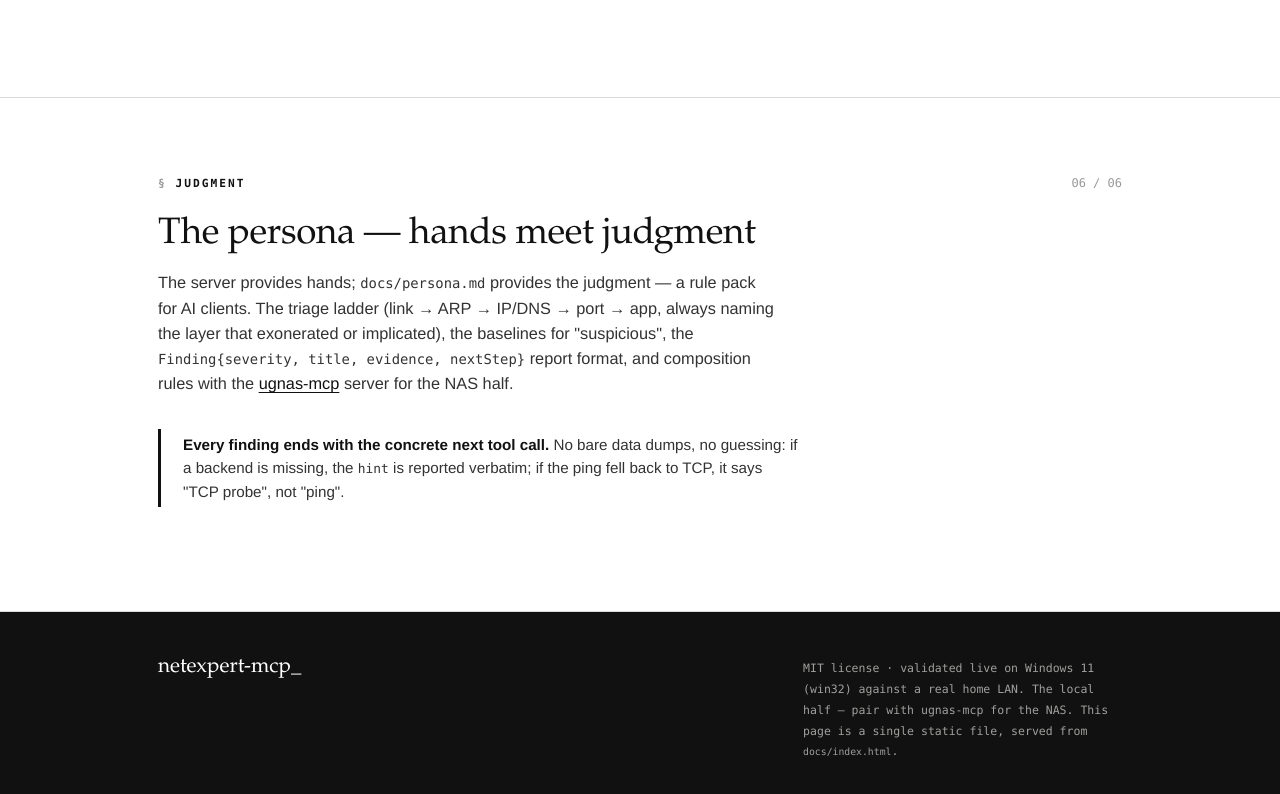
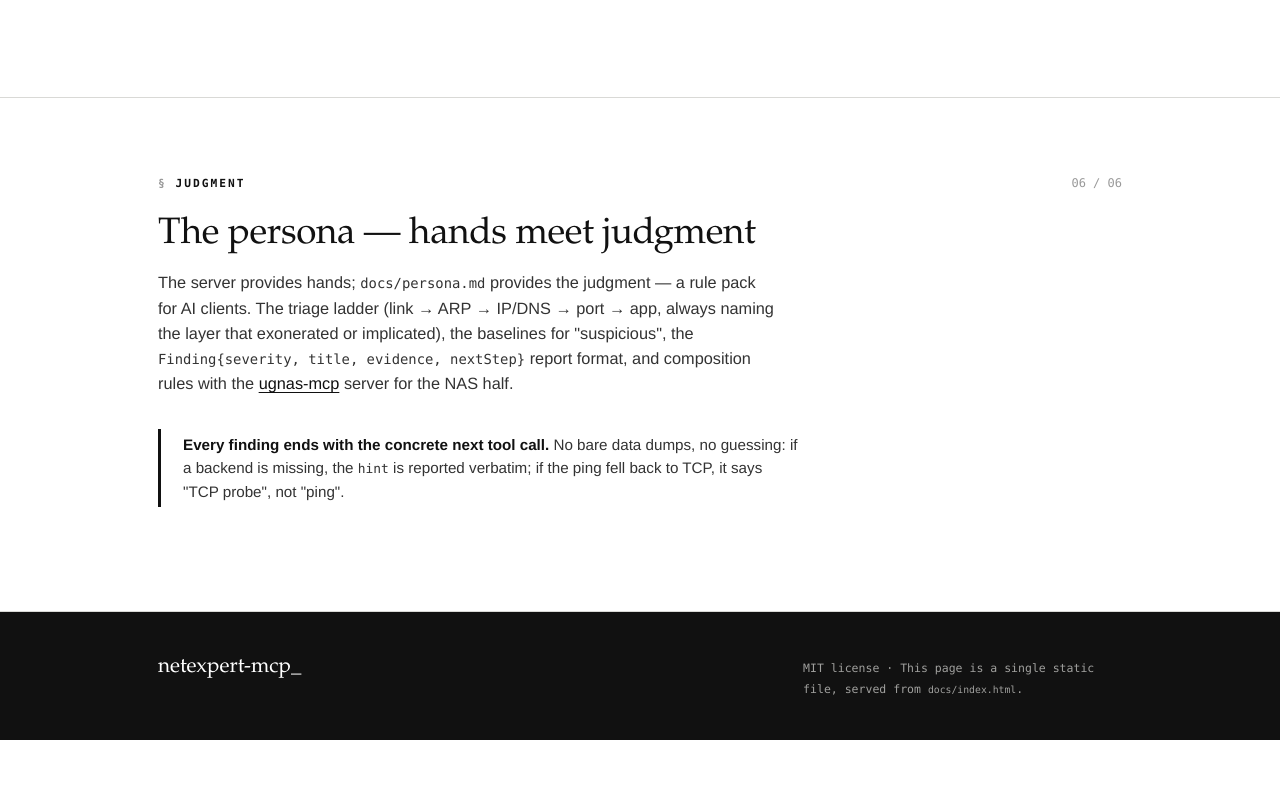
Before and after one commit to Omodaka9375/netexpert-mcp, a website: page docs/index.html in a window 1280 px wide. Shown: the part 7411-8205 px from the top of the page. After the commit the page ends 8151 px from the top, so only its background shows below. Drawn offline with Linux system fonts and the light colour scheme.

Commit message:
Copy update

```diff
--- a/docs/index.html
+++ b/docs/index.html
@@ -640,9 +640,7 @@ GET  127.0.0.1:3100/health   <span class="cm"># liveness</span></pre>
   <div class="wrap">
     <span class="fn">netexpert-mcp_</span>
     <p>
-      MIT license · validated live on Windows 11 (win32) against a real home LAN.
-      The local half — pair with ugnas-mcp for the NAS.
-      This page is a single static file, served from <code>docs/index.html</code>.
+      MIT license · This page is a single static file, served from <code>docs/index.html</code>.
     </p>
   </div>
 </footer>
```
Also changed, not shown: README.md.
